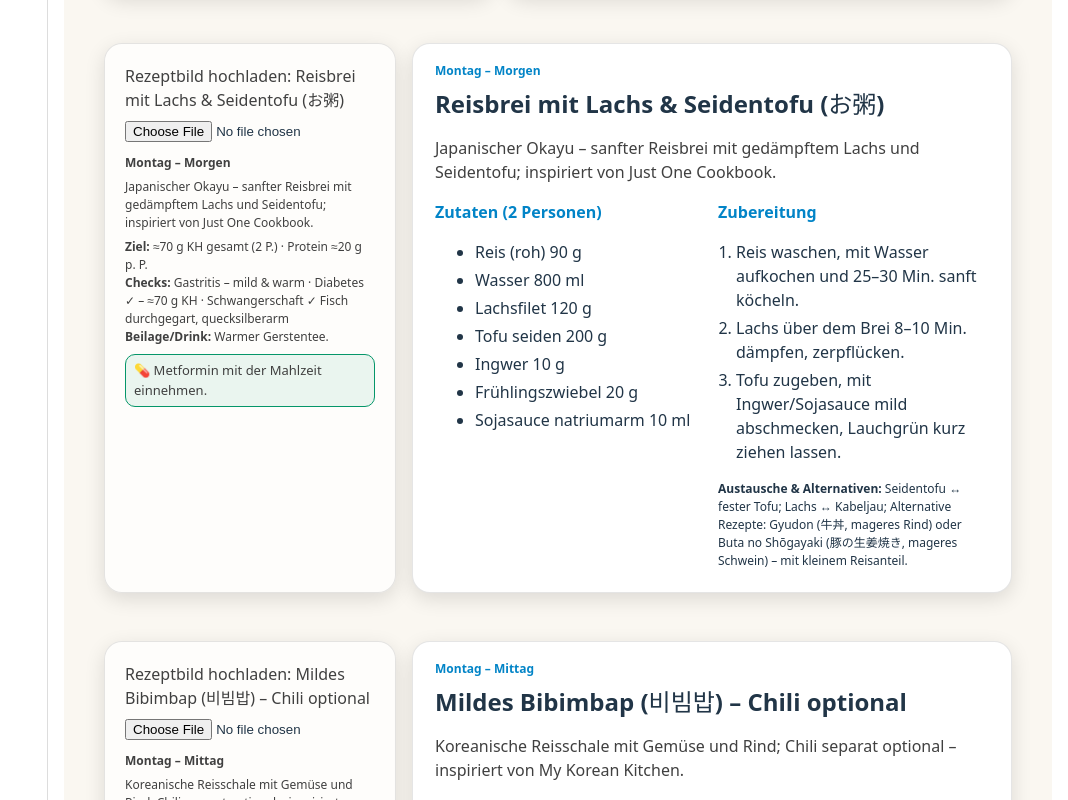
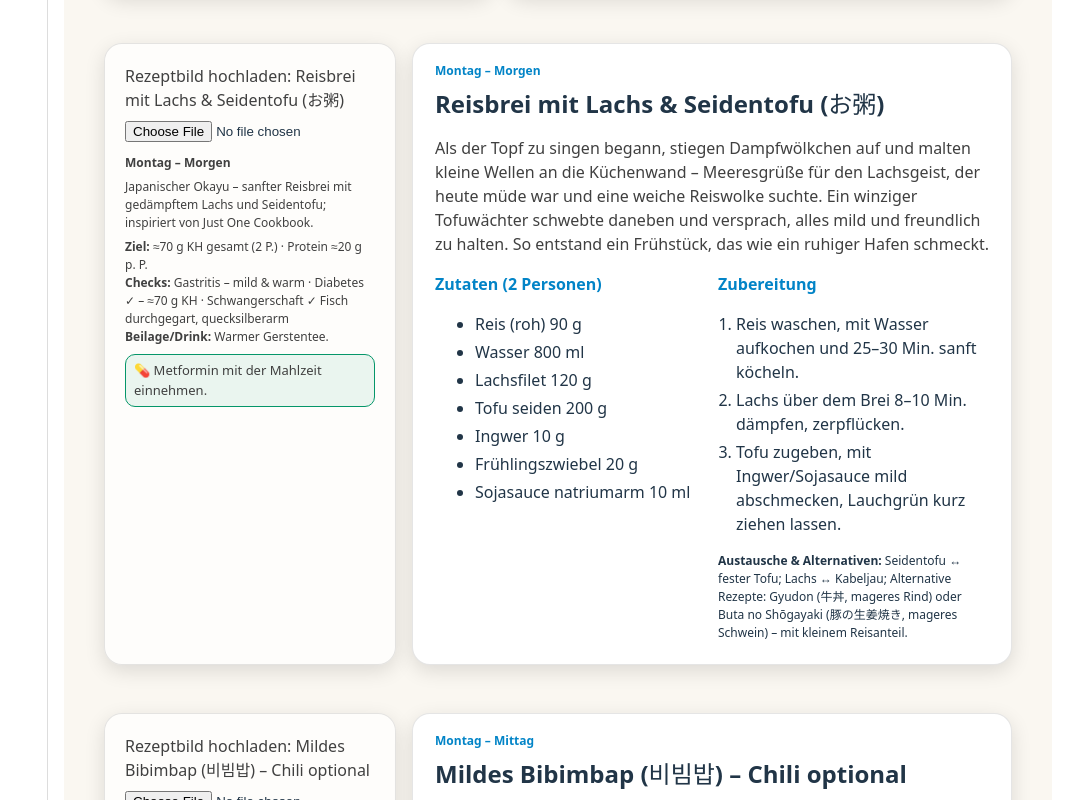
Before and after one commit to aeon022/ghibli-kitchen-viewer, a React (Vite) app: page /#/plan/woche-4-2025-10-20 in a window 1280 px wide. Shown: the part 1800-2600 px from the top of the page, without its empty margins (212-1280 px from the left). Built offline with nearby package versions, Linux system fonts and the light colour scheme.

Commit message:
Plan week 4 changes

```diff
--- a/src/plans/Woche-4-2025-10-20.jsx
+++ b/src/plans/Woche-4-2025-10-20.jsx
@@ -65,6 +65,7 @@ const DATA = [
     id: "mo-f",
     title: "Reisbrei mit Lachs & Seidentofu (お粥)",
     desc: "Japanischer Okayu – sanfter Reisbrei mit gedämpftem Lachs und Seidentofu; inspiriert von Just One Cookbook.",
+    story: "Als der Topf zu singen begann, stiegen Dampfwölkchen auf und malten kleine Wellen an die Küchenwand – Meeresgrüße für den Lachsgeist, der heute müde war und eine weiche Reiswolke suchte. Ein winziger Tofuwächter schwebte daneben und versprach, alles mild und freundlich zu halten. So entstand ein Frühstück, das wie ein ruhiger Hafen schmeckt.",
     target: "≈70 g KH gesamt (2 P.) · Protein ≈20 g p. P.",
     ingredients: [
       "Reis (roh) 90 g",
@@ -90,6 +91,7 @@ const DATA = [
     id: "mo-m",
     title: "Mildes Bibimbap (비빔밥) – Chili optional",
     desc: "Koreanische Reisschale mit Gemüse und Rind; Chili separat optional – inspiriert von My Korean Kitchen.",
+    story: "In der Schüssel lag ein kleiner Gemüsegarten, in dem Spinatblätter wie winzige Fähnchen wehten. Ein freundlicher Reiskobold ordnete alles im Kreis, damit das Rind seinen Platz in der Mitte finde – ein stiller Wächter mit warmem Herz. Wenn die Sonne durchs Fenster fiel, glitzerte das Eigelb wie ein goldener Talisman (heute fest gebraten, damit es alle schützen kann).",
     target: "≈70 g KH gesamt (2 P.) · Protein ≈31 g p. P.",
     ingredients: [
       "Vollkornreis (roh) 90 g",
@@ -116,6 +118,7 @@ const DATA = [
     id: "mo-a",
     title: "Mildes Mapo-Tofu (麻婆豆腐) – Chili optional",
     desc: "Chinesischer Klassiker in milder, miso-basierter Sauce; Chili optional separat – inspiriert von Omnivore’s Cookbook.",
+    story: "Auf dem Herd blubberte eine sanfte Lava – nicht feurig, sondern tröstlich wie eine warme Decke. Darin schaukelten Tofuwürfel wie kleine Häuschen eines Dorfes, das gerade von Regen ruhte. Shiitake erzählten Geschichten vom Wald, und die Sauce versprach: Heute kann jeder friedlich schlafen.",
     target: "≈70 g KH gesamt (2 P.) · Protein ≈32 g p. P.",
     ingredients: [
       "Tofu fest 400 g",
@@ -145,6 +148,7 @@ const DATA = [
     id: "di-f",
     title: "Lachs-Onigiri & Miso-Suppe (おにぎり・味噌汁)",
     desc: "Reisbälle mit gekochtem Lachs und milde Misosuppe; inspiriert von Just One Cookbook.",
+    story: "Zwei mutige Reisbälle rollten über das Frühstücksbrett – kleine Reisritter mit Nori-Mänteln. Im Inneren trugen sie eine warme Lachsflamme, die selbst graue Wolken vertreiben konnte. In der Schale daneben summte eine Miso-Quelle, in der Tofu-Würfel wie Boote schaukelten.",
     target: "≈78 g KH gesamt (2 P.) · Protein ≈27 g p. P.",
     ingredients: [
       "Sushi-Reis (roh) 100 g",
@@ -171,6 +175,7 @@ const DATA = [
     id: "di-m",
     title: "Reisnudelpfanne mit Hähnchen (河粉)",
     desc: "Chinesische Wokpfanne, mild und gemüsebetont; inspiriert von The Woks of Life.",
+    story: "Breite Nudeln legten sich wie helle Wege in die Pfanne, und das Hähnchen lief darauf spazieren – vorsichtig, damit die Paprikalaternen nicht umfallen. Der Wok atmete leise, als würde er Wolken pusten. Als alles fertig war, blieb ein Duft zurück, der an Marktplatz und Sommerregen erinnerte.",
     target: "≈74 g KH gesamt (2 P.) · Protein ≈39 g p. P.",
     ingredients: [
       "Reisnudeln (trocken) 80 g",
@@ -197,6 +202,7 @@ const DATA = [
     id: "di-a",
     title: "Doenjang-Jjigae mit Gerste (된장찌개)",
     desc: "Koreanischer Sojabohnen-Eintopf, herzhaft-mild; inspiriert von Seon Kyoung Longest.",
+    story: "In einem kleinen Topf wohnt eine Suppenoma, die jedes Gemüse zuerst fragt, wie sein Tag war. Zucchini erzählt vom Gartenzaun, Kartoffel von der Erde, und die Bohnenpaste nickt weise. Wenn am Ende die Gerste anklopft, wird die Suppe still – bereit für einen langen, freundlichen Abend.",
     target: "≈86 g KH gesamt (2 P.) · Protein ≈24 g p. P.",
     ingredients: [
       "Doenjang 30 g",
@@ -226,6 +232,7 @@ const DATA = [
     id: "mi-f",
     title: "Kürbis-Juk mit Tofu & Edamame (단호박죽)",
     desc: "Samtiger Kürbisreisbrei, proteinreich; inspiriert von Mom’s Korean Recipes.",
+    story: "Ein Kürbis mit Sonnenlicht im Bauch rollte in die Küche und kicherte, als das Messer leise durch seine Schale sang. Der Topf flüsterte Zauberworte, bis alles goldig wurde. Tofu und Edamame setzten sich dazu wie gute Freunde, die pünktlich zum Märchen erscheinen.",
     target: "≈75 g KH gesamt (2 P.) · Protein ≈22 g p. P.",
     ingredients: [
       "Kürbis (Kabocha/Hokkaido) 400 g",
@@ -251,6 +258,7 @@ const DATA = [
     id: "mi-m",
     title: "Udon-Suppe mit Huhn & Brokkoli (うどん)",
     desc: "Japanische Nudelsuppe, klar und mild; inspiriert von Just One Cookbook.",
+    story: "Die Udon-Schlangen spielten im klaren Teich fangen, während Brokkoli wie kleine Bäume am Ufer standen. Ein Huhn mit warmem Mantel hüpfte hinzu, und die Brühe wurde ein Waldweg in den Morgen. Wer daraus trinkt, hört für einen Moment den Wind in Bambusblättern.",
     target: "≈79 g KH gesamt (2 P.) · Protein ≈34 g p. P.",
     ingredients: [
       "Udon (trocken) 110 g",
@@ -276,6 +284,7 @@ const DATA = [
     id: "mi-a",
     title: "Gedämpfter Kabeljau mit Ingwer (清蒸鳕鱼) & Reis",
     desc: "Chinesisch dämpfen – zart & bekömmlich; inspiriert von Made With Lau.",
+    story: "Der Kabeljau legte sich auf Ingwerwolken, als ginge er schlafen. Frühlingszwiebeln schrieben grüne Gedichte an den Rand der Schale. Wenn der Deckel sich hebt, ist es, als ob ein leiser Morgen hereinspaziert.",
     target: "≈70 g KH gesamt (2 P.) · Protein ≈32 g p. P.",
     ingredients: [
       "Kabeljaufilet 320 g",
@@ -303,6 +312,7 @@ const DATA = [
     id: "do-f",
     title: "Tamagoyaki & Misosuppe mit kleinem Reis (卵焼き・味噌汁)",
     desc: "Japanisches Frühstück mit vollständig gestocktem Omelett; inspiriert von Just One Cookbook.",
+    story: "Das Ei legte sich in Schichten, wie ein gelber Schal, der mehrmals um den Morgen gewickelt wird. In der Schale gegenüber schlief die Brühe und träumte von Wakame, das mit den Wellen tanzte. Wer einen Bissen nimmt, hört ein leises ‚Guten Tag‘ aus der Pfanne.",
     target: "≈62 g KH gesamt (2 P.) · Protein ≈24 g p. P.",
     ingredients: [
       "Eier 4 Stück",
@@ -329,6 +339,7 @@ const DATA = [
     id: "do-m",
     title: "Tomaten-Rührei (番茄炒蛋) mit Tofu & Reis",
     desc: "Chinesisches Hausgericht, mild-säuerlich; inspiriert von The Woks of Life.",
+    story: "Tomaten rollten wie neugierige Sonnen in die Pfanne und tuschelten mit der Zwiebel. Das Ei kam dazu, breitete sich schützend aus und ließ weiche Wolken entstehen. Zwischen den Bissen blitzt Sommer auf, selbst im kühlen Zimmer.",
     target: "≈70 g KH gesamt (2 P.) · Protein ≈28 g p. P.",
     ingredients: [
       "Reis (roh) 90 g",
@@ -354,6 +365,7 @@ const DATA = [
     id: "do-a",
     title: "Bulgogi-Style Pute (불고기) & Vollkornreis – mild",
     desc: "Koreanisch inspiriertes Pfannengericht; mild, Chili optional separat – inspiriert von Maangchi.",
+    story: "Eine kleine Birne flüsterte Süße in die Marinade, und die Zwiebel nickte zustimmend. Als die Pute die Pfanne betrat, knisterte die Luft wie Lagerfeuer ohne Funken. Am Ende roch die Küche nach Abendmarkt und neuen Geschichten.",
     target: "≈80 g KH gesamt (2 P.) · Protein ≈28 g p. P.",
     ingredients: [
       "Putenbrust 250 g",
@@ -383,6 +395,7 @@ const DATA = [
     id: "fr-f",
     title: "Hühner-Congee (鸡肉粥)",
     desc: "Chinesischer Reisbrei mit zartem Huhn – sanft & wärmend; inspiriert von The Woks of Life.",
+    story: "Der Reis summte ein Regendlied, ganz leise, als würde der Himmel probieren. Hühnerwürfel stiegen auf und ab wie kleine Bojen, und Ingwer malte warme Kreise. Wer den Löffel taucht, merkt: Die Zeit geht hier ein Stückchen langsamer.",
     target: "≈70 g KH gesamt (2 P.) · Protein ≈34 g p. P.",
     ingredients: [
       "Reis (roh) 90 g",
@@ -408,6 +421,7 @@ const DATA = [
     id: "fr-m",
     title: "Leichte Minestrone (IT) mit Tofu",
     desc: "Italienischer Gemüseeintopf, lange geköchelt und mild.",
+    story: "Über dem Herd wehte ein kleiner italienischer Wind, der nach Gartenpfaden roch. Karotten klapperten wie Kiesel, Sellerie lächelte knusprig, und die Bohnen erzählten von Sommerabenden. Am Ende setzte sich ein Tofuwürfel wie ein Reisender dazu und sagte: ‚Hier bleib ich.‘",
     target: "≈69 g KH gesamt (2 P.) · Protein ≈39 g p. P.",
     ingredients: [
       "Vollkornpasta (trocken) 60 g",
@@ -436,6 +450,7 @@ const DATA = [
     id: "fr-a",
     title: "Gebackener Lachs Teriyaki (照り焼き) mit Brokkoli & Reis",
     desc: "Japanisch inspiriert, natriumarme Sauce, im Ofen gegart; inspiriert von Just One Cookbook.",
+    story: "Der Lachs zog seinen Glanzmantel an, als die Sauce ihn höflich bat, zu tanzen. Brokkolikronen nickten im Takt, und der Reis trommelte ganz leise. Wenn die Tür des Ofens aufgeht, verbeugt sich die Küche.",
     target: "≈75 g KH gesamt (2 P.) · Protein ≈32 g p. P.",
     ingredients: [
       "Lachsfilet 320 g",
@@ -463,6 +478,7 @@ const DATA = [
     id: "sa-f",
     title: "Yudofu-Schale (湯豆腐) mit kleinem Reis",
     desc: "Japanischer Tofu im heißen Sud, sehr bekömmlich.",
+    story: "Tofuwürfel trieben wie schneeweiße Inseln in einer heißen Quelle. Lauch stand Wache am Rand, und der Dampf strich allen sanft durchs Haar. Ein Frühstück, das sagt: ‚Setz dich. Ich halte dich warm.‘",
     target: "≈62 g KH gesamt (2 P.) · Protein ≈32 g p. P.",
     ingredients: [
       "Tofu fest 400 g",
@@ -488,6 +504,7 @@ const DATA = [
     id: "sa-m",
     title: "Japchae mit Rind & Gemüse (잡채) – mild",
     desc: "Koreanische Glasnudeln mit viel Gemüse; mild, Chili optional separat – inspiriert von Maangchi.",
+    story: "Glasnudeln leuchteten wie Flusslichter, die in der Pfanne vorbeiziehen. Paprika, Spinat und Pilze tanzten mit, und die Rindstreifen spielten die Melodie. Sobald Sesam duftet, weiß man: Das Fest beginnt.",
     target: "≈75 g KH gesamt (2 P.) · Protein ≈24 g p. P.",
     ingredients: [
       "Glasnudeln (Süßkartoffel, trocken) 80 g",
@@ -515,6 +532,7 @@ const DATA = [
     id: "sa-a",
     title: "Shiitake-Hähnchen-Schmorgericht (香菇鸡) & kleiner Reis",
     desc: "Chinesisches Schmorgericht – zart und aromatisch; inspiriert von Red House Spice.",
+    story: "Unter dem Deckel wohnt der Duft der Nacht: Shiitake tragen Samthüte, und das Hähnchen erzählt von Pfaden im Wald. Die Brühe lauscht, wird dunkler und runder – und wenn man sie probiert, knistert irgendwo ein Lagerfeuer im Herzen.",
     target: "≈62 g KH gesamt (2 P.) · Protein ≈33 g p. P.",
     ingredients: [
       "Hähnchenschenkel (ohne Haut) 300 g",
@@ -542,6 +560,7 @@ const DATA = [
     id: "so-f",
     title: "Reisbrei mit Apfel & Tofuwürfeln (お粥)",
     desc: "Sanfter Süß-Reisbrei mit fruchtiger Note; inspiriert von Okayu.",
+    story: "Ein Apfel fiel in einen klaren, warmen See und zeichnete helle Kreise auf die Oberfläche. Reis schwamm wie kleine Sterne, Tofu wie weiße Wolken. Der Morgen roch nach Zimt und Geschichten, die man beim ersten Löffel glaubt.",
     target: "≈80 g KH gesamt (2 P.) · Protein ≈22 g p. P.",
     ingredients: [
       "Reis (roh) 80 g",
@@ -565,6 +584,7 @@ const DATA = [
     id: "so-m",
     title: "Klarer Nudeltopf mit Pute (清汤面)",
     desc: "Chinesisch inspiriert, klare Brühe und zarte Pute; inspiriert von Made With Lau.",
+    story: "Die Brühe war so durchsichtig wie Morgentau auf einem Fensterbrett. Zwischen Pak Choi-Blättern glitten die Nudeln wie neugierige Fische, und die Pute legte sich still dazu. Ein Löffel davon, und der Tag richtet sich von selbst auf.",
     target: "≈70 g KH gesamt (2 P.) · Protein ≈24 g p. P.",
     ingredients: [
       "Weizennudeln (trocken) 100 g",
@@ -590,6 +610,7 @@ const DATA = [
     id: "so-a",
     title: "Seelachs-Jorim – mild geschmort (명태조림) & Reis",
     desc: "Koreanischer Schmor-Fisch mit Rettich; mild, Chili optional separat.",
+    story: "Rettich legte helle Ringe wie Jahresringe eines freundlichen Baums, und der Seelachs ruhte dazwischen wie in einer warmen Höhle. Die Sauce murmelte und wurde tiefer, bis alles leise glänzte. Draußen zog ein Wind vorbei – drinnen blieb es still und gut.",
     target: "≈70 g KH gesamt (2 P.) · Protein ≈30 g p. P.",
     ingredients: [
       "Seelachsfilet (Alaska Pollock) 320 g",
@@ -785,8 +806,8 @@ function RecipeCard({ r }) {
             {dayLabel(r.id)} – {mealTitle(r.id)}
           </div>
           <h2 style={{ marginTop: 0 }}>{r.title}</h2>
-          {/* Kurze Geschichte / Herkunft direkt unter der Rezeptüberschrift */}
-          <p style={{ marginTop: -6, marginBottom: 8, color: COLORS.neutral }}>{r.desc}</p>
+          {/* Kurze Ghibli-Story / Herkunft direkt unter der Rezeptüberschrift (eigenständig zur Seitenleiste) */}
+          <p style={{ marginTop: -6, marginBottom: 8, color: COLORS.neutral }}>{r.story}</p>
           <div style={{ display: "grid", gridTemplateColumns: "1fr 1fr", gap: 12 }}>
             <section>
               <h3 style={{ fontSize: 16, margin: "8px 0", color: COLORS.sky }}>Zutaten (2 Personen)</h3>
@@ -802,7 +823,6 @@ function RecipeCard({ r }) {
               <div style={{ marginTop: 6, fontSize: 12 }}><b>Austausche & Alternativen:</b> {r.swaps}</div>
             </section>
           </div>
-          {/* (Zusätzlicher Alternativen-Block entfällt; alles zusammengeführt) */}
         </main>
       </div>
     </div>
```
